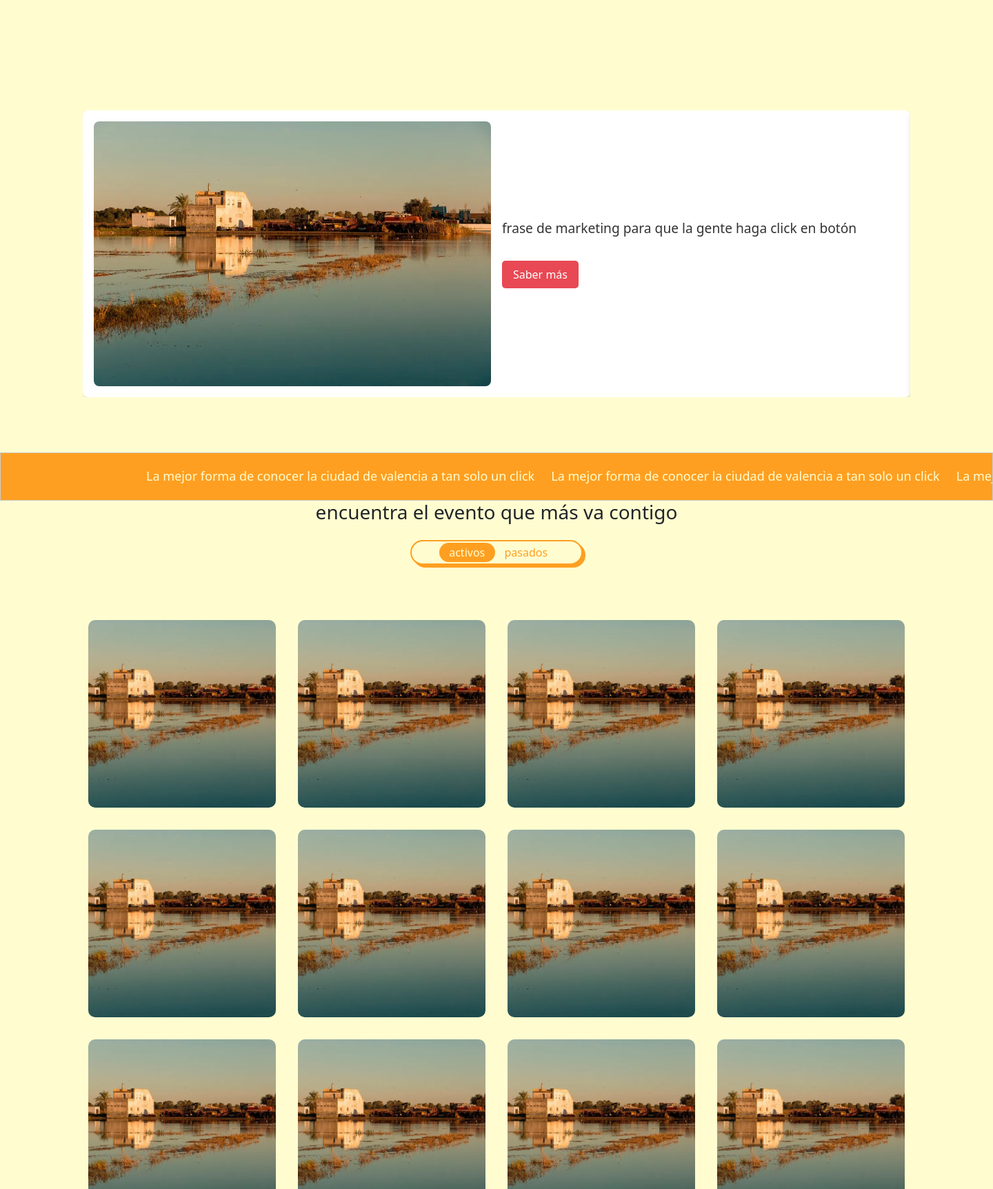
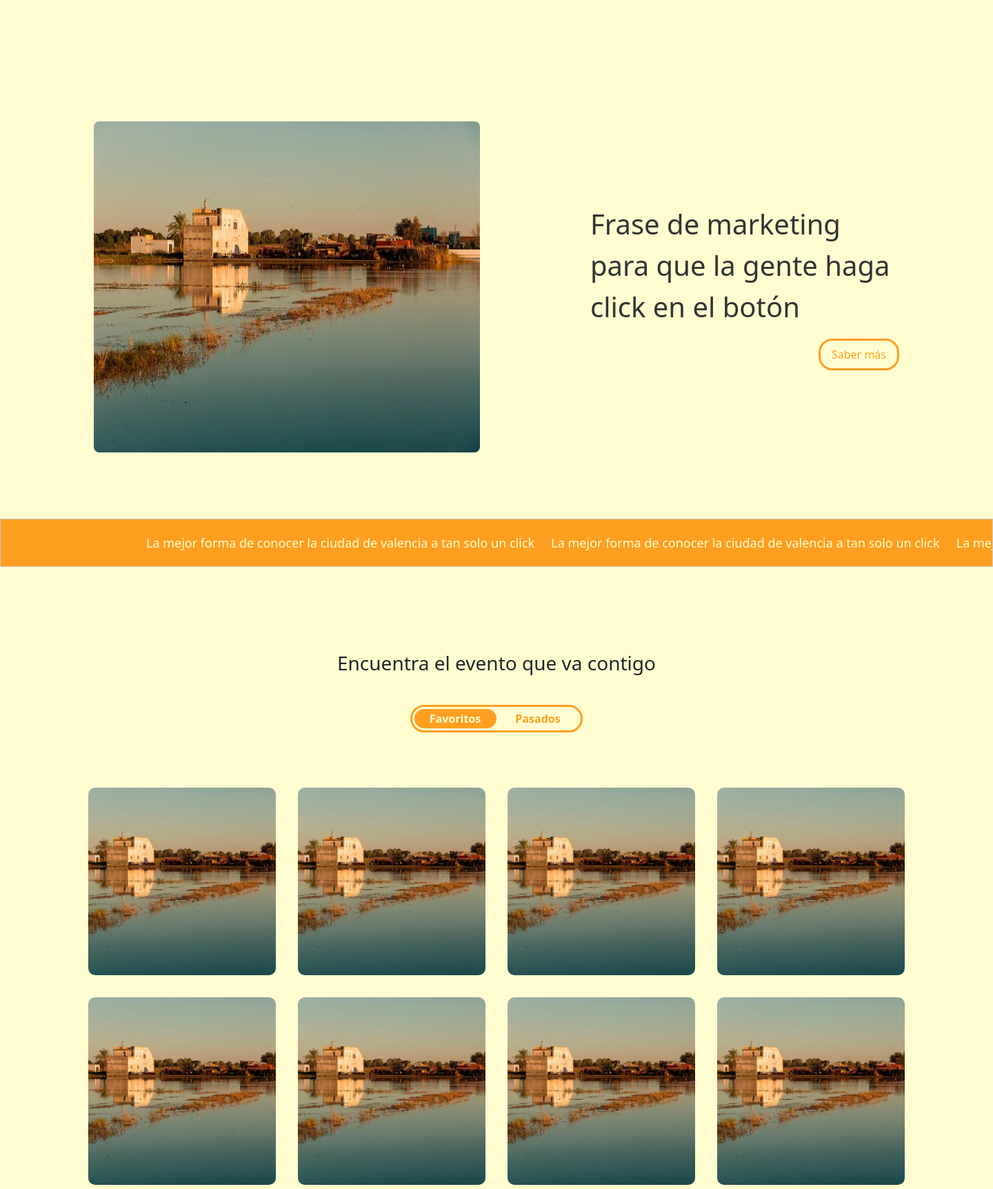
Before and after one commit to QimuDev/Taronvibe, a PHP site: page /main.html in a window 1440 px wide. Shown: the part 80-1804 px from the top of the page at 69% size. Run offline with PHP 8.4, Linux system fonts and the light colour scheme.

Commit message:
corrección de errores de la página main/mejoras de la página

```diff
--- a/css/main.css
+++ b/css/main.css
@@ -52,69 +50,77 @@ html {
   display: flex;
   justify-content: center;
   align-items: center;
+  width: 100%;
+  overflow: hidden;
   margin-top: 10rem;
   margin-bottom: 5rem;
+  position: relative;
+}
+
+.carousel-wrapper {
+  width: 100%;
+  max-width: 1200px;
+  overflow: hidden; /* Controla el recorte y evita saltos */
 }
 
 .carousel {
   display: flex;
-  flex-direction: row;
-  gap: 0;
-  overflow: hidden;
-  width: 100%;
-  max-width: 1200px;
-  transition: transform 0.5s ease-in-out;
+  transition: transform 0.5s ease;
 }
 
-/* Estilos para cada slide */
 .slide {
-  min-width: 100%;
-  height: auto;
+  flex: 0 0 100%; /* Cada slide ocupa el 100% del contenedor */
   display: grid;
   grid-template-columns: 1fr 1fr;
-  grid-template-rows: auto;
-  gap: 1rem;
   align-items: center;
-  background: #fff;
-  border-radius: 8px;
+  background: none;
+  border-radius: 50px;
   padding: 1rem;
-  box-shadow: 0 4px 8px rgba(0, 0, 0, 0.1);
+  /* box-shadow: 0 4px 8px rgba(0, 0, 0, 0.1); */
+}
+
+.slide-image {
+  width: 35rem;
+  height: 30rem;
+  margin-right: 10rem;
 }
 
 /* Imagen */
 .slide-image img {
+  justify-content: center;
   width: 100%;
-  height: auto;
+  height: 100%;
   border-radius: 8px;
-  transition: opacity 0.5s;
 }
 
-/* Contenido del slide (texto + botón) */
+/* Contenido */
 .slide-content {
   display: flex;
   flex-direction: column;
-  justify-content: center;
-  align-items: flex-start;
-  gap: 1rem;
+  align-items: flex-end;
 }
 
 .slider-content {
   font-size: 1.2rem;
+  text-decoration: bold;
+  font-weight: 300;
+  font-size: 40px;
   color: #333;
 }
 
 .btn-slider {
-  background-color: var(--botones);
-  color: white;
-  border: none;
+  background-color:var(--background) ;
+  color: var(--primary);
+  border: solid var(--primary);
   padding: 0.5rem 1rem;
   font-size: 1rem;
   cursor: pointer;
-  border-radius: 5px;
+  border-radius: 20px;
 }
 
 .btn-slider:hover {
-  background-color: #d03f51;
+  background-color: var(--seconday);
+  color: var(--background);
 }
 
 /*  parte del scroll inicio */
@@ -161,12 +167,14 @@ html {
 /* scroll final */
 
 /* aventos pasados y activos inicio */
-.wraper {
+/* .wraper {
   display: flex;
   flex-direction: column;
   align-items: center;
   justify-content: center;
   text-align: center;
+  padding: 0.75rem 1.5rem;
+  margin:3rem;
 }
 .title-wrap{
   text-align: center;
@@ -174,15 +182,15 @@ html {
 
 .wrapper {
   position: relative;
-  width: 250px;
-  height: 36px;
+  width: auto;
+  height: auto;
   background-color: var(--background);
   border: 2px solid var(--primary);
+  padding: 0.75rem 1.5rem;
   border-radius: 34px;
   display: flex;
   flex-direction: row;
   justify-content: center;
-  box-shadow: 4px 4px var(--primary);
   margin-top: 1rem;
 }
 
@@ -240,6 +248,72 @@ html {
 .input:checked + .btn .span {
   color: var(--background);
   transition: 0.25s cubic-bezier(0, 0, 0, 1);
+} */
+
+/* PRUEBA BOTON */
+.wraper {
+  display: flex;
+  flex-direction: column;
+  justify-content: center;
+  align-items: center;
+  margin-top: 5rem;
+}
+
+.title-wrap {
+  margin: 3%;
+}
+
+.wrapper {
+  display: flex;
+  align-items: center;
+  justify-content: space-between;
+  width: 250px;
+  height: 40px;
+  position: relative;
+  background-color: var(--secondary);
+  border: 3px solid var(--primary);
+  border-radius: 34px;
+  overflow: hidden;
+  padding: 2px;
+}
+
+.option {
+  flex: 1;
+  /* padding: 0px 0; */
+  border: none;
+  background: none;
+  border-radius: 20px;
+  color: var(--primary);
+  font-weight: bold;
+  cursor: pointer;
+  transition: color 0.3s ease, box-shadow 0.3s ease-in-out;
+  position: relative;
+  z-index: 2;
+  text-align: center;
+}
+
+/* Efecto de sombra al pasar el mouse, pero no en el botón seleccionado */
+.option:not(.active):hover {
+  background-color: var(--seconday);
+  color: var(--brown);
+  width: 48.8%;
+  height: 95%;
+  /* box-shadow: 0px 4px 10px rgba(0, 0, 0, 0.3); */
+}
+
+.slider {
+  position: absolute;
+  width: 48.8%;
+  height: 85%;
+  background-color: var(--primary);
+  border-radius: 20px;
+  transition: transform 0.3s ease-in-out;
+  z-index: 1;
+  left: 3px;
+}
+
+.wrapper .option.active {
+  color: var(--background);
 }
 
 /* GALERIA DE IMAGENES */
--- a/js/main.js
+++ b/js/main.js
@@ -2,33 +2,60 @@
 document.addEventListener("DOMContentLoaded", () => {
     const carousel = document.querySelector('.carousel');
     const slides = document.querySelectorAll('.slide');
-    const container = document.querySelector('.container-carousel');
     let currentIndex = 0;
     const totalSlides = slides.length;
 
-    // Cambia de slide cada 3 segundos
-   const nextSlide=()=>{
-    currentIndex=(currentIndex+1) %totalSlides;
-    carousel.style.transform=`translateX(-${currentIndex * 100}%)`;
-   }
+    // Función para cambiar de slide
+    const nextSlide = () => {
+        currentIndex = (currentIndex + 1) % totalSlides;
+        carousel.style.transform = `translateX(-${currentIndex * 100}%)`;
+    };
 
-   let interval=setInterval(nextSlide,3000);
+    // Iniciar la animación automática
+    let interval = setInterval(nextSlide, 5000);
+
+    // Detener animación cuando el mouse entra
+    carousel.addEventListener('mouseenter', () => clearInterval(interval));
+
+    // Reanudar animación cuando el mouse sale
+    carousel.addEventListener('mouseleave', () => {
+        interval = setInterval(nextSlide, 5000);
+    });
+});
 
 
-container.addEventListener('mouseenter',() => clearInterval(interval));
 
 
-container.addEventListener('mouseleave',()=>{
-    interval=setInterval(nextSlide,3000)
-});
-})
+// BOTONES CON SLIDER
+function toggleButton(event) {
+    const buttons = document.querySelectorAll('.option');
+    const slider = document.querySelector('.slider');
+
+    buttons.forEach(btn => btn.classList.remove('active'));
+    event.target.classList.add('active');
+
+    if (event.target.innerText === "Favoritos") {
+        slider.style.transform = "translateX(0%)";
+    } else {
+        slider.style.transform = "translateX(100%)";
+    }
+  }
 
 
-// CLONAR LAS IMAGENES ANIMADAS
-// document.querySelectorAll('.dinamic-column').forEach((column) => {
-//     const images = column.children;
-//     for (let i = 0; i < images.length; i++) {
-//       const clone = images[i].cloneNode(true);
-//       column.appendChild(clone);
+
+
+
+
+// function toggleButton(event) {
+//     const buttons = document.querySelectorAll('.option');
+//     const slider = document.querySelector('.slider');
+
+//     buttons.forEach(btn => btn.classList.remove('active'));
+//     event.target.classList.add('active');
+
+//     if (event.target.innerText === "Favoritos") {
+//         slider.style.transform = "translateX(0%)";
+//     } else {
+//         slider.style.transform = "translateX(100%)";
 //     }
-//   });
+// }
--- a/login.html
+++ b/login.html
@@ -23,7 +23,7 @@
             <div class="imgContainer"></div>
             <div class="loginContainer">
                 <div class="loginContainer1">
-                    <h1>Hola ;)</h1>
+                    <h1>Hola</h1>
                     <p>Completa tus datos para iniciar sesión.</p>
                     <input type="text" name="email" id="email" placeholder="Email">
                     <input type="password" name="pass" id="pass" placeholder="Contraseña">
--- a/main.html
+++ b/main.html
@@ -28,45 +28,39 @@
 
     <!-- seccion del carrousel para imagenes de los eventos -->
     <div class="container-carousel">
+      <div class="carousel-wrapper">
         <div class="carousel">
           <div class="slide">
             <div class="slide-image">
               <img src="img/main/images/albufera.webp" alt="imagen1" />
             </div>
             <div class="slide-content">
-            <p class="slider-content">
-              frase de marketing para que la gente haga click en botón
-            </p>
+              <p class="slider-content">Frase de marketing para que la gente haga click en el botón</p>
               <button class="btn-slider">Saber más</button>
             </div>
           </div>
           <div class="slide">
             <div class="slide-image">
-            <img src="img/main/images/ciudad-artes.webp" alt="imagen1" />
+              <img src="img/main/images/ciudad-artes.webp" alt="imagen2" />
             </div>
             <div class="slide-content">
-            <p class="slider-content">
-              frase de marketing para que la gente haga click en botón
-            </p>
+              <p class="slider-content">Frase de marketing para que la gente haga click en el botón</p>
               <button class="btn-slider">Saber más</button>
             </div>
           </div>
           <div class="slide">
             <div class="slide-image">
-            <img
-              src="img/main/images/valencia_mercado-central_888.webp"
-              alt="imagen1"
-            />
+              <img src="img/main/images/valencia_mercado-central_888.webp" alt="imagen3" />
             </div>
             <div class="slide-content">
-            <p class="slider-content">
-              frase de marketing para que la gente haga click en botón
-            </p>
+              <p class="slider-content">Frase de marketing para que la gente haga click en el botón</p>
               <button class="btn-slider">Saber más</button>
             </div>
           </div>
         </div>
       </div>
+    </div>
+
 
     <div class="scroll-container">
       <div class="scroll-content">
@@ -94,8 +88,8 @@
     </div>
 
     <!-- section de eventos pasados y activos -->
-    <section class="wraper">
-      <h3 class="title-wrap">encuentra el <span>evento</span> que más va contigo</h3>
+    <!-- <section class="wraper">
+      <h3 class="title-wrap">Encuentra el <span>evento</span> que más va contigo</h3>
 
       <div class="wrapper">
         <div class="option">
@@ -116,7 +110,22 @@
             <span class="span">pasados</span>
           </div>
         </div>
+      </div> -->
+
+
+<!-- PRUEBA BOTON -->
+
+<div class="wraper">
+  <h3 class="title-wrap">Encuentra el <span>evento</span> que va contigo</h3>
+
+  <div class="wrapper">
+    <button class="option active" onclick="toggleButton(event)">Favoritos</button>
+    <button class="option" onclick="toggleButton(event)">Pasados</button>
+    <div class="slider"></div>
   </div>
+</div>
+
+
 
       <!--imagenes de los eventos disponibles  -->
       <section>
```
Also changed, not shown: other parts of css/main.css (+58 -87 lines), other parts of main.html (+19 -18 lines). Lines whose indentation alone changed are shown as unchanged.
